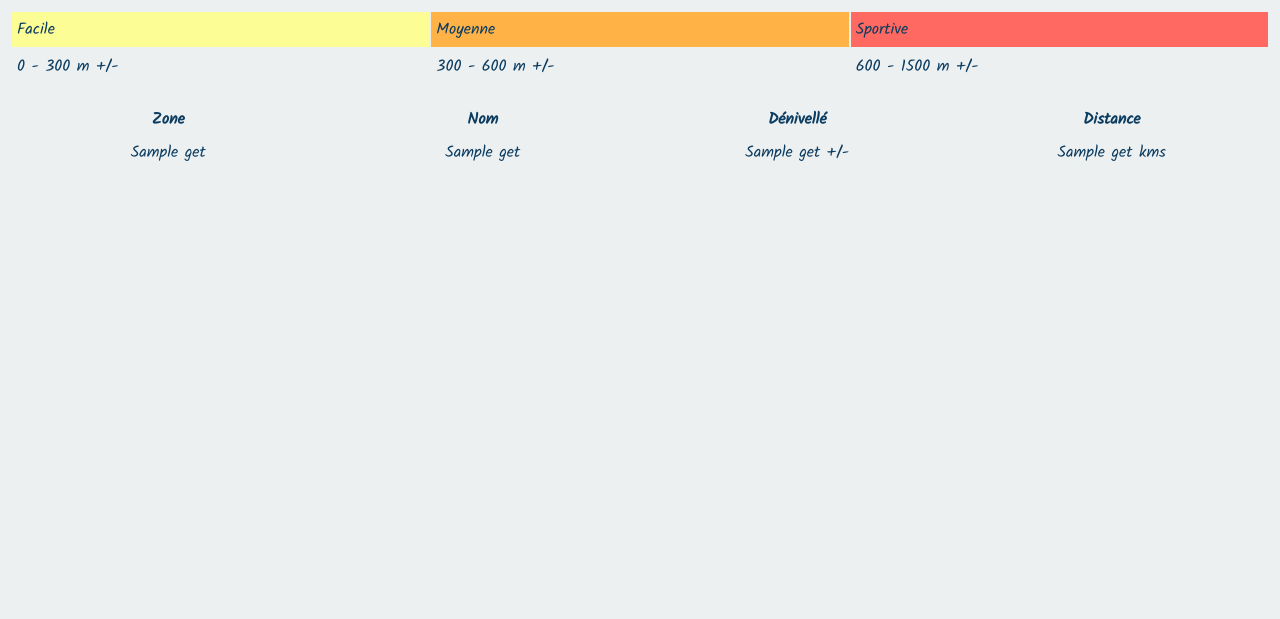
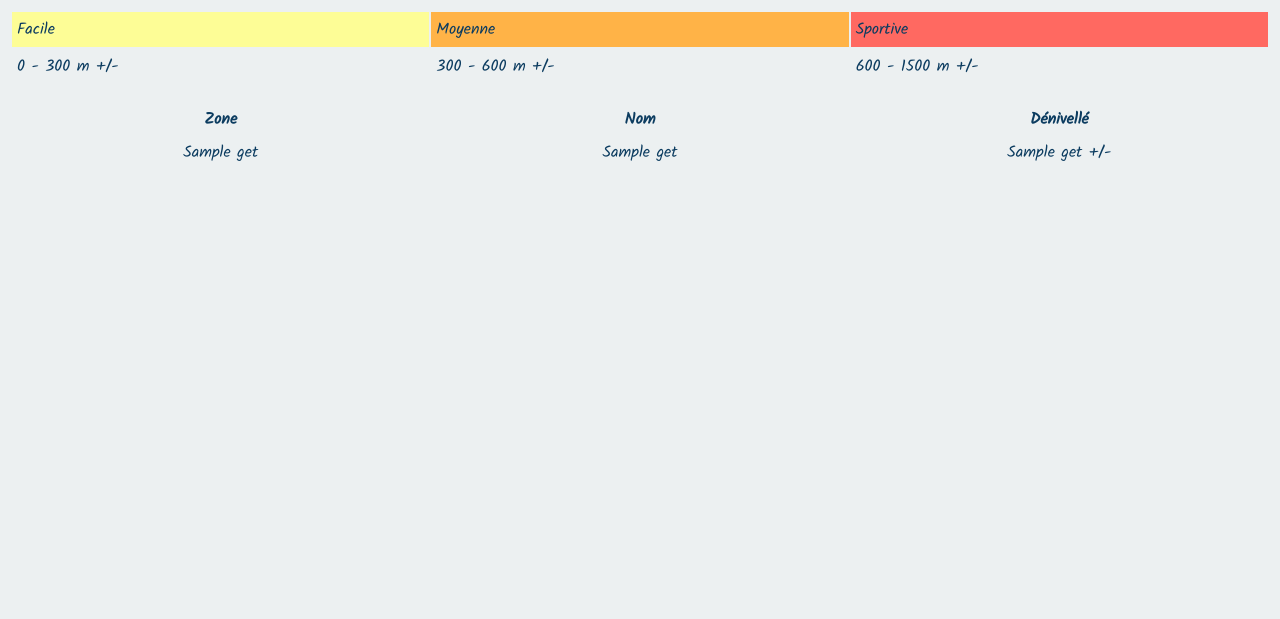
Before and after one commit to unchunka/flech, a PHP site: template view/hiking.twig in a window 1280 px wide. Shown: the part 185-804 px from the top of the page. Run offline with PHP 8.4, Linux system fonts and the light colour scheme; the template is opened without the code that fills it: most values are stand-ins (such as "Sample title", 1, 10 or a date in 2020); some libraries are stand-ins or nearby versions.

Commit message:
Remove distance column

```diff
--- a/view/hiking.twig
+++ b/view/hiking.twig
@@ -24,14 +24,12 @@
                     <th>Zone</th>
                     <th>Nom</th>
                     <th>Dénivellé</th>
-                    <th>Distance</th>
                 </tr>
                 {% for hike in hikes %}
                     <tr class="{{ hike.get('difficulty') }}">
                         <td>{{ hike.get('name') }}</td>
                         <td>{{ hike.get('region') }}</td>
                         <td>{{ hike.get('different') }} +/-</td>
-                        <td>{{ hike.get('distance') }} kms</td>
                     </tr>
                 {% endfor %}
             </table>
```
